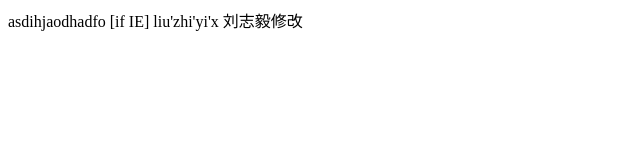
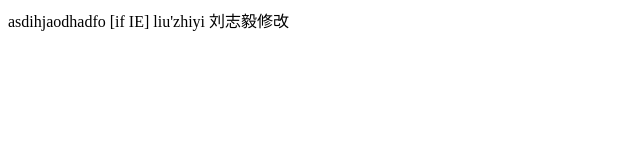
Before and after one commit to TAKeke/zht-is-storage, a plain HTML site: page 6-1firstProgram/index.html in a window 1280 px wide. Shown: the full height of the page, 0-640 px from the left. Drawn offline with Linux system fonts and the light colour scheme.

Commit message:
刘志毅第一次修改

```diff
--- a/6-1firstProgram/index.html
+++ b/6-1firstProgram/index.html
@@ -16,7 +16,7 @@
 <body>
 	asdihjaodhadfo
 	[if IE]
-		liu'zhi'yi'x
+		liu'zhiyi
 	刘志毅修改
 </body>
 </html>
```
